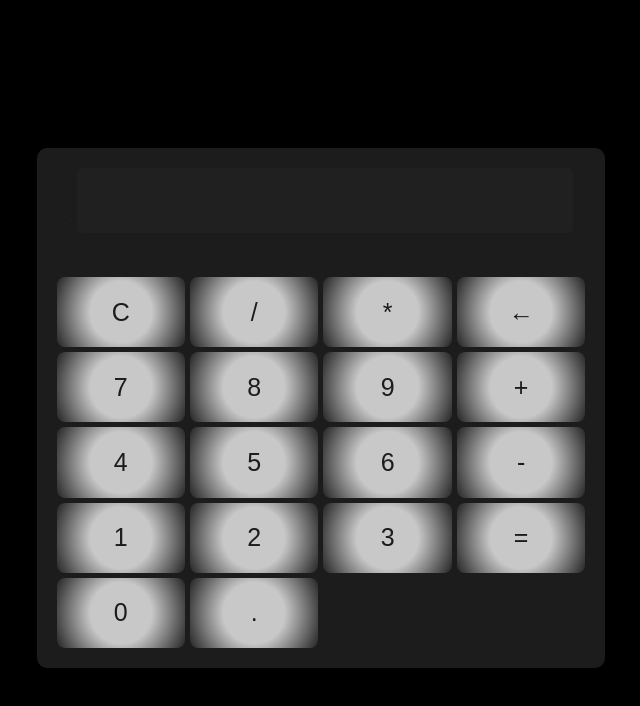
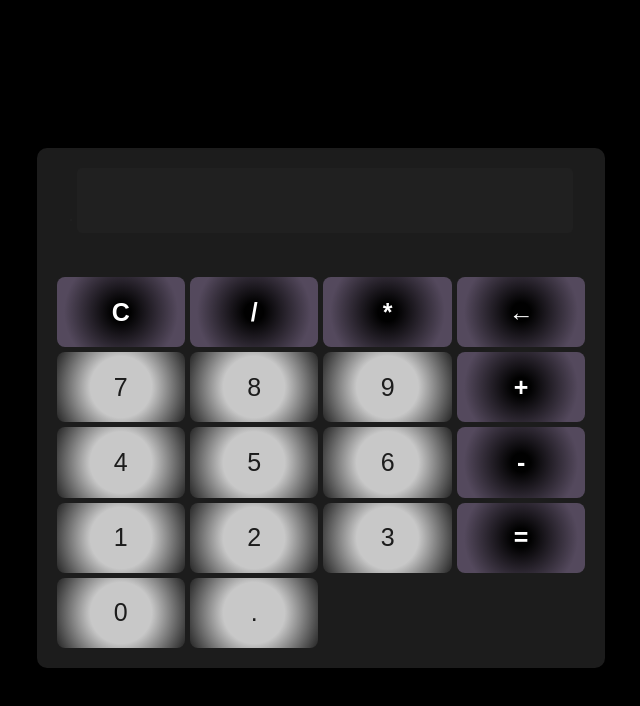
Before and after one commit to aime-rolandi/calculadora_a1, a plain HTML site: page index.html in a window 1280 px wide. Shown: the whole page, without its empty margins (319-959 px from the left). Drawn offline with Linux system fonts and the light colour scheme.

Commit message:
estilos operadores

```diff
--- a/index.html
+++ b/index.html
@@ -14,22 +14,22 @@
             <input type="text" id="resultado" readonly>
         </div>
         <div class="teclas">
-            <button onclick="borrar()">C</button>
-            <button onclick="agregarOperador('/')">/</button>
-            <button onclick="agregarOperador('*')">*</button>
-            <button onclick="borrarUltimoCaracter()">←</button>
+            <button class="operadores" onclick="borrar()">C</button>
+            <button class="operadores" onclick="agregarOperador('/')">/</button>
+            <button class="operadores" onclick="agregarOperador('*')">*</button>
+            <button class="operadores" onclick="borrarUltimoCaracter()">←</button>
             <button onclick="agregarNumero('7')">7</button>
             <button onclick="agregarNumero('8')">8</button>
             <button onclick="agregarNumero('9')">9</button>
-            <button onclick="agregarOperador('+')">+</button>
+            <button class="operadores" onclick="agregarOperador('+')">+</button>
             <button onclick="agregarNumero('4')">4</button>
             <button onclick="agregarNumero('5')">5</button>
             <button onclick="agregarNumero('6')">6</button>
-            <button onclick="agregarOperador('-')">-</button>
+            <button class="operadores" onclick="agregarOperador('-')">-</button>
             <button onclick="agregarNumero('1')">1</button>
             <button onclick="agregarNumero('2')">2</button>
             <button onclick="agregarNumero('3')">3</button>
-            <button onclick="calcularResultado()">=</button>
+            <button class="operadores" onclick="calcularResultado()">=</button>
             <button onclick="agregarNumero('0')">0</button>
             <button onclick="agregarDecimal('.')">.</button>
         </div>
--- a/styles.css
+++ b/styles.css
@@ -61,6 +61,12 @@ button {
     border: none;
     border-radius: 8px;
 }
+.operadores{
+    color: #fff;
+    font-weight: bolder;
+    background: rgb(1,1,1);
+    background: radial-gradient(circle, rgba(1,1,1,1) 13%, rgba(84,73,93,1) 78%);
+}
 
 @media(max-width: 768px) {
     .calculadora{
```
